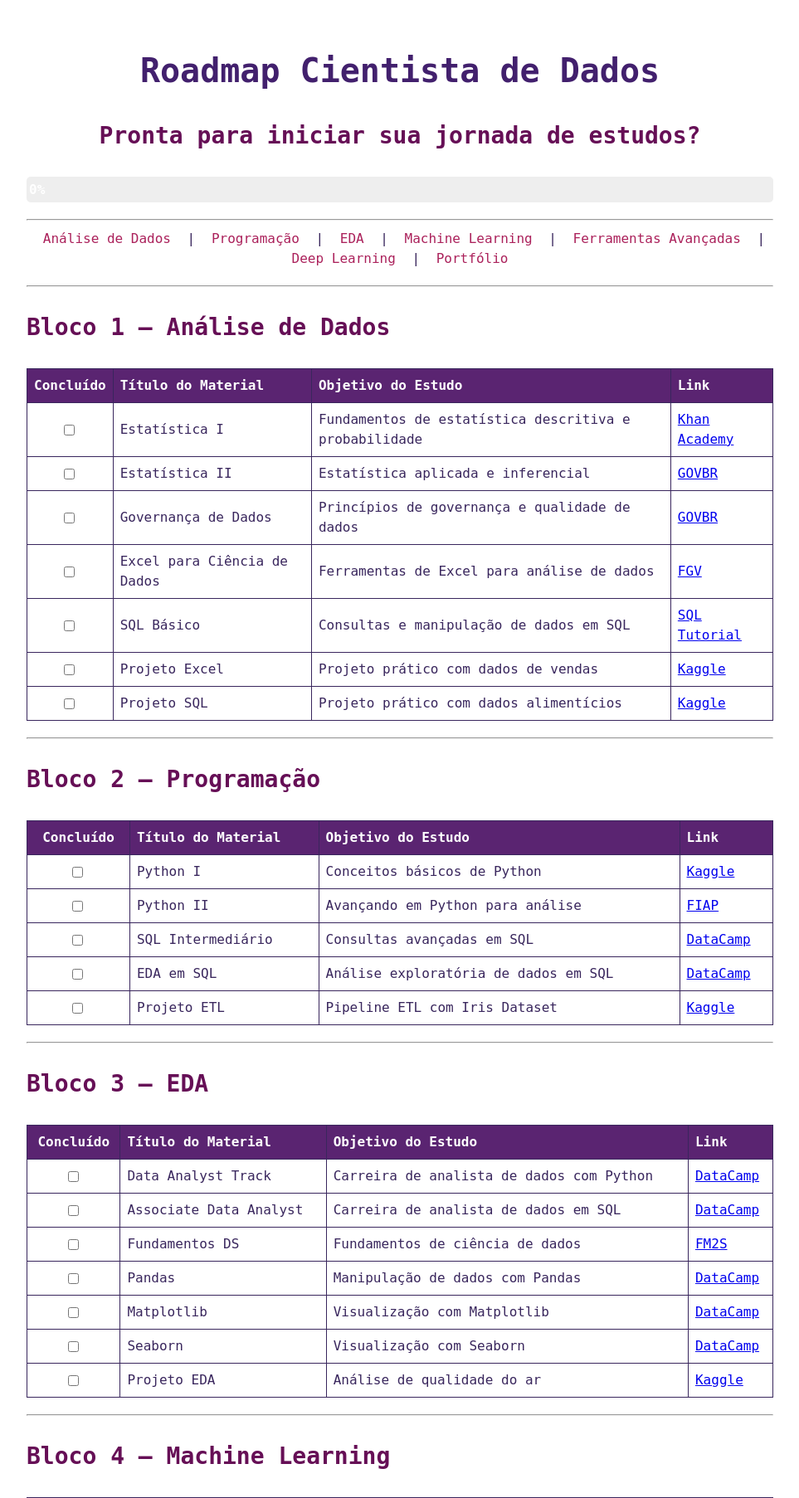
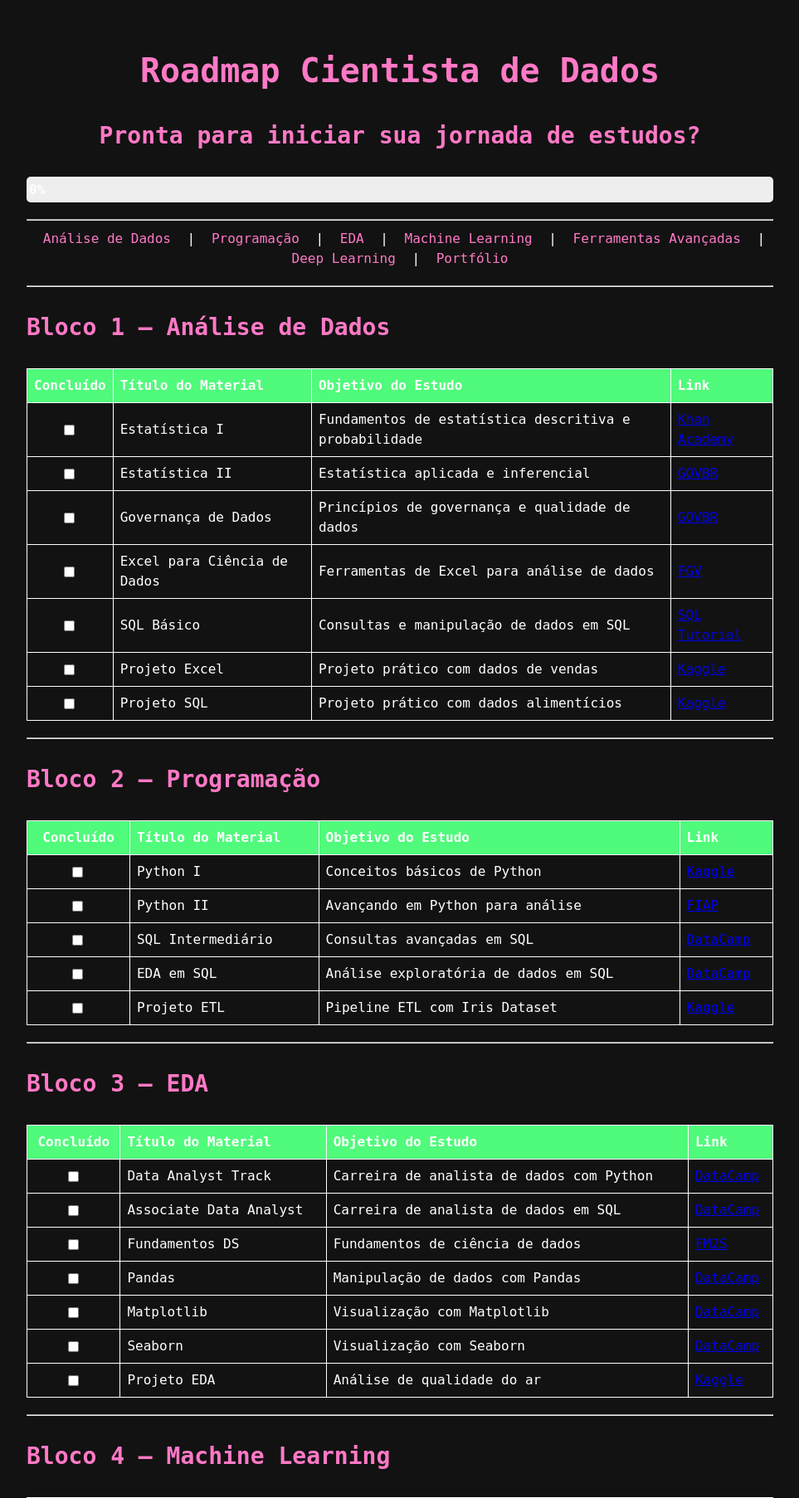
Before and after one commit to Letycia-Locha/roadmap-ciencia-dados, a Flask app: page / in a window 1280 px wide. Shown: the top 1806 px of the page at 83% size, without its empty margins (158-1121 px from the left). Run offline with Flask 2, Linux system fonts and the light colour scheme.

Commit message:
Apply dark theme and make checkboxes clickable

```diff
--- a/static/style.css
+++ b/static/style.css
@@ -1,17 +1,20 @@
 :root {
-  --color-1: #42206D;
-  --color-2: #5A2471;
-  --color-3: #39265D;
-  --color-4: #660F56;
-  --color-5: #AB215B;
-  --color-6: #E64F6B;
-  --color-7: #F95A63;
+  /* Dark theme palette */
+  --color-1: #ff79c6;  /* pink highlight */
+  --color-2: #50fa7b;  /* green highlight */
+  --color-3: #ffffff;  /* primary text color */
+  --color-4: #ff79c6;  /* secondary heading color */
+  --color-5: #ff79c6;  /* navigation/link color */
+  --color-6: #50fa7b;  /* hover/progress color */
+  --color-7: #50fa7b;
+  --bg-color: #121212; /* page background */
   --font-family: 'Roboto Mono', monospace;
 }
 
 body {
   font-family: var(--font-family);
   color: var(--color-3);
+  background-color: var(--bg-color);
   line-height: 1.5;
 }
 
@@ -89,6 +92,7 @@ th {
 td input[type="checkbox"] {
   margin-right: 5px;
   vertical-align: middle;
+  cursor: pointer;
 }
 
 /* Footer centering */
```
